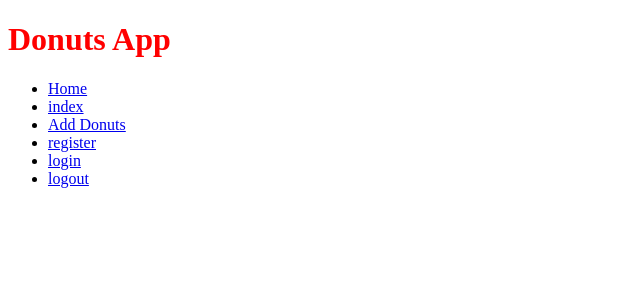
After one commit to sali73/Donuts_App, a Django app: page / in a window 1280 px wide. The commit adds this page. Shown: the top 300 px of the page, without its empty margins (0-640 px from the left). Run offline with Django 3.2, Linux system fonts and the light colour scheme; some libraries are stand-ins or nearby versions.

Commit message:
create form to allow user to add data to our database, create register,login,logout but still need works

```diff
--- a/api/views.py
+++ b/api/views.py
@@ -1,8 +1,78 @@
-from django.shortcuts import render
+from django.shortcuts import render , redirect
+from django.http import HttpResponse
 from .models import Product
+from django.contrib.auth.forms import AuthenticationForm
+from .forms import NewUserForm
+from django.contrib.auth import login, logout, authenticate
+from django.contrib import messages
+
 
 # Create your views here.
 def Index(request):
     product = [*Product.objects.all()]
     print(Product)
     return render(request,'product/Index.html' , {"Product": product})
+
+def Home(request):
+    return render(request,'product/Home.html')
+
+def AddDonuts(request):
+    return  render (request,"product/Add_Donuts.html")
+
+def add_donuts_form_submission(request):
+    print('hello form is submitted')
+    title = request.POST['title']
+    price = request.POST['price']
+    sale_price = request.POST['sale_price']
+    image = request.POST['image']
+    slug = request.POST['slug']
+    description = request.POST['description']
+    product = Product(title=title,price=price,sale_price=sale_price,image=image,slug=slug,description=description)
+    product.save()
+    return render(request,"product/Add_Donuts.html")
+
+def register(request):
+    if request.method == 'POST':
+        form = NewUserForm(request.POST)
+        if form.is_valid():
+            user = form.save()
+            username = form.cleaned_data.get("username")
+            messages.success(request, f"New Account Created: {username}")
+            login(request, user)
+            messages.info(request, f"You Are Now Logged In As: {username}")
+            return redirect("api:Home")
+        else:
+            for msg in form.error_messages:
+                messages.error(request, f"{msg}:{form.error_messages[msg]}")
+
+    form = NewUserForm
+    return render(request,
+                  "product/register.html",
+                  context={"form": form})
+
+def logout_request(request):
+    logout(request)
+    messages.info(request, "Logged out successfully!")
+    return redirect("api:Home")
+
+def login_request(request):
+    if request.method == 'POST':
+        form = AuthenticationForm(request, data=request.POST)
+        if form.is_valid():
+            username = form.cleaned_data.get('username')
+            password = form.cleaned_data.get('password')
+            user = authenticate(username=username, password=password)
+            if user is not None:
+                login(request, user)
+                messages.info(request, f"You are now logged in as {username}")
+                return redirect('/')
+            else:
+                messages.error(request, "Invalid username or password.")
+        else:
+            messages.error(request, "Invalid username or password.")
+
+
+    form = AuthenticationForm()
+    return render(request,
+                    "product/login.html",
+                    {"form": form})
--- a/donuts_app/settings.py
+++ b/donuts_app/settings.py
@@ -118,5 +118,9 @@ USE_TZ = True
 
 # Static files (CSS, JavaScript, Images)
 # https://docs.djangoproject.com/en/3.1/howto/static-files/
+STATICFILES_DIRS = [
+    os.path.join(BASE_DIR, 'static/'),
+]
 
+PROJECT_ROOT = os.path.dirname(os.path.abspath(__file__))
 STATIC_URL = '/static/'
--- a/donuts_app/urls.py
+++ b/donuts_app/urls.py
@@ -17,7 +17,16 @@ from django.contrib import admin
 from django.urls import path
 from api import views
 
+app_name = 'api'
+
 urlpatterns = [
-    path('admin/', admin.site.urls),
-    path('Index/', views.Index),
+    path('admin/', admin.site.urls ),
+    path('index/', views.Index , name='index'),
+    path('', views.Home , name= 'home'),
+    path('add/', views.AddDonuts , name='add'),
+    path('add_donuts_form_submission/', views.add_donuts_form_submission , name='add_donuts_form_submission'),
+    path("register/", views.register, name="register"),
+    path("logout", views.logout_request, name="logout"),
+    path("login", views.login_request, name="login"),
+
 ]
--- /dev/null
+++ b/static/css/stylesheet.css
@@ -0,0 +1,29 @@
+h4{
+    color: blue;
+}
+h1{
+    color:red
+}
+	.sidenav {
+			height:100%;
+			width:160px;
+			position: fixed;
+			z-index:1;
+			top:0;
+			left:0;
+			background-color:#111;
+			overflow-x: :hidden;
+			padding-top:20px;
+		}
+
+		.sidenav a {
+			padding:6px 8px 6px 16px;
+			text-decoration: none;
+			font-size:25px;
+			color: #818181;
+			display:block;
+		}
+
+		.sidenav a:hover{
+			color:#f1f1f1;
+		}
--- /dev/null
+++ b/templates/product/Home.html
@@ -0,0 +1,33 @@
+{%  load static %}
+<!DOCTYPE html>
+<html lang="en">
+<head>
+    <meta charset="UTF-8">
+{#    <link rel="stylesheet" href="https://stackpath.bootstrapcdn.com/bootstrap/4.1.3/css/bootstrap.min.css" integrity="sha384-MCw98/SFnGE8fJT3GXwEOngsV7Zt27NXFoaoApmYm81iuXoPkFOJwJ8ERdknLPMO" crossorigin="anonymous">#}
+    <link rel="stylesheet" type="text/css" href="{% static 'css/stylesheet.css' %}" />
+    {% block title %} <title>Donuts Lover</title>{% endblock %}
+
+</head>
+<body>
+{% block content %}
+<h1>Donuts App</h1>
+{% endblock %}
+
+  <div class="container-fluid">
+    <div class="row">
+      <div class="col-sm-2">
+      {% block sidebar %}
+        <ul class="sidebar-nav">
+            <li><a href="{% url 'home' %}">Home</a></li>
+            <li><a href="{% url 'index' %}">index</a></li>
+            <li><a href="{% url 'add' %}">Add Donuts</a></li>
+            <li><a href="{% url 'register' %}">register</a></li>
+            <li><a href="{% url 'login' %}">login</a></li>
+            <li><a href="{% url 'logout' %}">logout</a></li>
+        </ul>
+     {% endblock %}
+      </div>
+    </div>
+
+</body>
+</html>
```
Also changed, not shown: api/forms.py (added, +16 -0 lines), templates/product/Add_Donuts.html (added, +24 -0 lines), templates/product/Index.html (+15 -7 lines), templates/product/login.html (added, +20 -0 lines), templates/product/register.html (added, +19 -0 lines), db.sqlite3.
